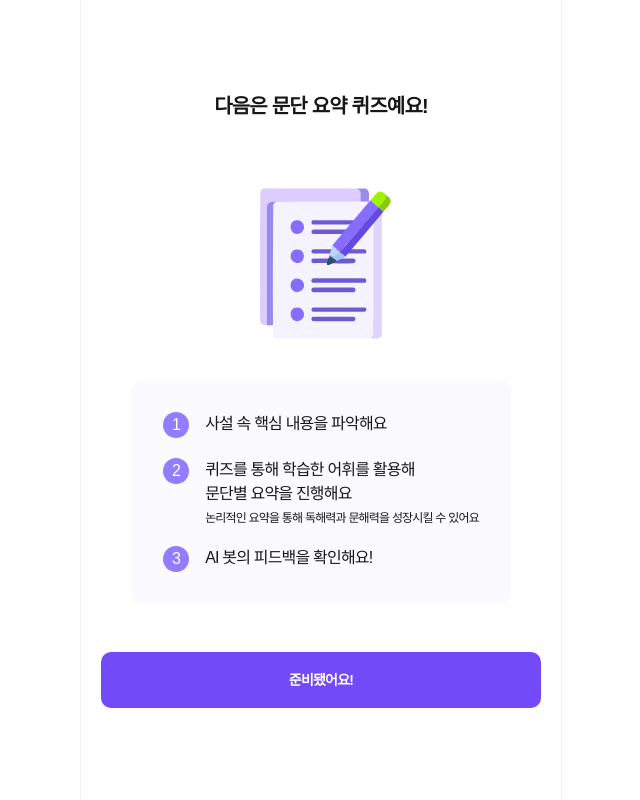
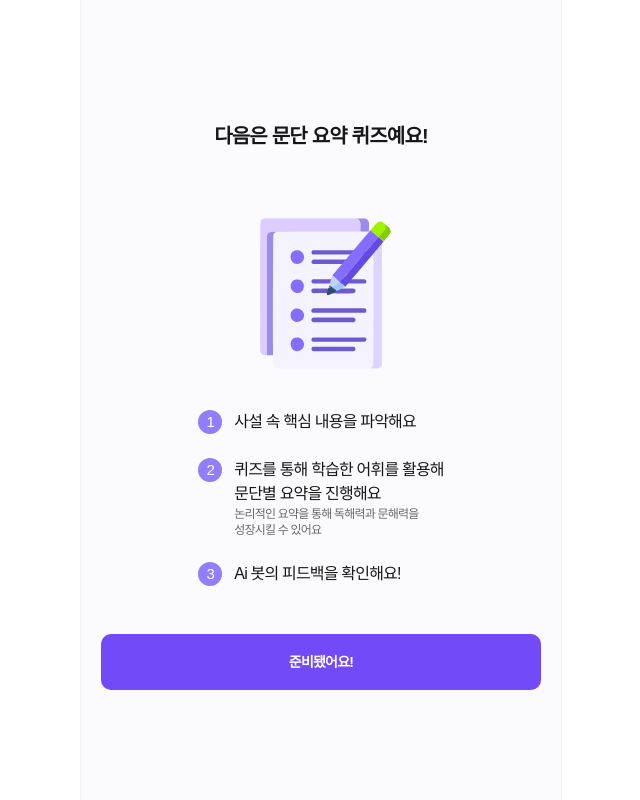
Before and after one commit to POTENDAY-NEWQUIZ/NEWQUIZ-FE, a Next.js app: page /summary in a window 1280 px wide. Shown: the whole page, without its empty margins (319-959 px from the left). Built offline with nearby package versions, Linux system fonts and the light colour scheme; no server answers; a web font is replaced by a local one.

Commit message:
[refactor] : 로딩 페이지 UI 수정

```diff
--- a/src/container/quiz/quiz-loading.tsx
+++ b/src/container/quiz/quiz-loading.tsx
@@ -1,7 +1,7 @@
 import LottieImage from "@components/common/lottie-image";
+import Button from "@components/button/button";
 
 import lottie from "@assets/lottie/quiz-word.json";
-import Button from "@components/button/button";
 
 const QuizLoading = ({ newsId }: { newsId: string }) => {
   return (
--- a/src/container/quiz/summary-loading.tsx
+++ b/src/container/quiz/summary-loading.tsx
@@ -6,49 +6,53 @@ import lottie from "@assets/lottie/quiz-summary.json";
 
 const SummaryLoading = ({ onStartQuiz }: ISummaryLoading) => {
   return (
-    <main className="h-screen flex flex-col justify-center items-center">
-      {/* 문구 영역 */}
-      <section className="font-semibold text-xl">
-        다음은 문단 요약 퀴즈예요!
-      </section>
-
-      {/* 이미지 영역 */}
+    <main className="h-screen flex flex-col justify-center items-center bg-mist-lavender">
+      {/* 이미지 구역 */}
       <section>
+        <p className="text-center mt-3 mx-5 text-xl font-semibold">
+          다음은 문단 요약 퀴즈예요!
+        </p>
         <LottieImage image={lottie} />
       </section>
 
-      {/* 텍스트 영역 */}
-      <section className="flex flex-col gap-5 bg-mist-lavender mx-5 rounded-[10px] p-8">
-        <div className="flex gap-4 xs:gap-3">
-          <span className="min-w-[26px] h-[26px] xs:min-w-5 xs:h-5 xs:text-sm flex justify-center items-center rounded-full bg-[#927CFF] text-white font-medium">
+      {/* 안내문 구역 */}
+      <section className="flex flex-col gap-6">
+        <div className="flex gap-3">
+          <span className="bg-light-lavender rounded-full flex justify-center items-center min-w-6 h-6 text-white font-medium text-[15px]">
             1
           </span>
-          <p className="font-medium leading-6 xs:text-sm">
-            사설 속 핵심 내용을 파악해요
-          </p>
+          <div>
+            <p className="font-medium leading-6">
+              사설 속 핵심 내용을 파악해요
+            </p>
+          </div>
         </div>
-        <div className="flex gap-4 xs:gap-3">
-          <span className="min-w-[26px] h-[26px] xs:min-w-5 xs:h-5 xs:text-sm flex justify-center items-center rounded-full bg-[#927CFF] text-white font-medium">
+        <div className="flex gap-3">
+          <span className="bg-light-lavender rounded-full flex justify-center items-center min-w-6 h-6 text-white font-medium text-[15px]">
             2
           </span>
           <div>
-            <p className="font-medium leading-6 xs:text-sm mb-1">
+            <p className="font-medium leading-6">
               퀴즈를 통해 학습한 어휘를 활용해
               <br />
               문단별 요약을 진행해요
             </p>
-            <p className="text-xs leading-4 xs:text-[11px]">
-              논리적인 요약을 통해 독해력과 문해력을 성장시킬 수 있어요
+            <p className="text-[#686868] text-xs">
+              논리적인 요약을 통해 독해력과 문해력을
+              <br />
+              성장시킬 수 있어요
             </p>
           </div>
         </div>
-        <div className="flex gap-4 xs:gap-3">
-          <span className="min-w-[26px] h-[26px] xs:min-w-5 xs:h-5 xs:text-sm flex justify-center items-center rounded-full bg-[#927CFF] text-white font-medium">
+        <div className="flex gap-3">
+          <span className="bg-light-lavender rounded-full flex justify-center items-center min-w-6 h-6 text-white font-medium text-[15px]">
             3
           </span>
-          <p className="font-medium leading-6 xs:text-sm">
-            AI 봇의 피드백을 확인해요!
-          </p>
+          <div>
+            <p className="font-medium leading-6">
+              Ai 봇의 피드백을 확인해요!
+            </p>
+          </div>
         </div>
       </section>
 
```
